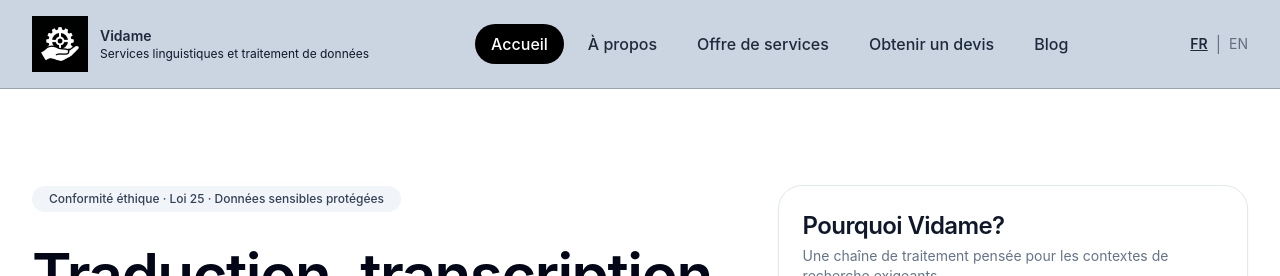
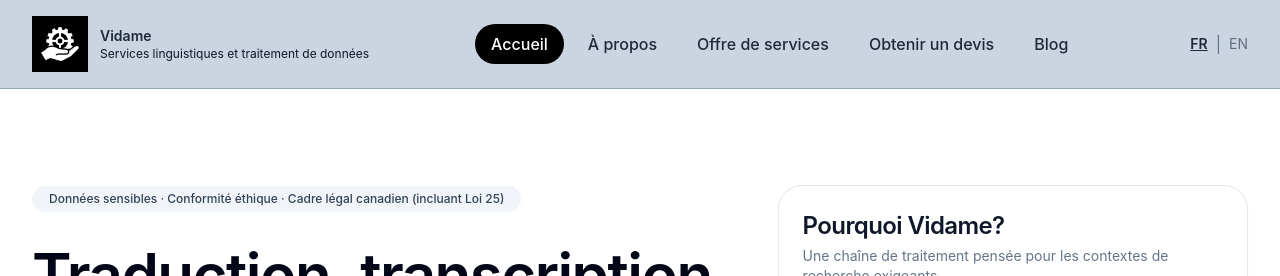
Before and after one commit to momopro21/vidame-recherche, a React (Vite) app: page / in a window 1280 px wide. Shown: the top 276 px of the page. Built offline with nearby package versions, Linux system fonts and the light colour scheme; the HTML template or start-up script is replaced by a standard one.

Commit message:
Update App.tsx

```diff
--- a/src/App.tsx
+++ b/src/App.tsx
@@ -343,7 +343,7 @@ function Shell({
           {/* ===== VIDAME_REPERE_HERO_ACCUEIL ===== */}
           <section className="mx-auto grid max-w-7xl gap-10 px-4 py-16 md:grid-cols-[1.2fr_0.8fr] md:px-8 md:py-24">
             <div className="space-y-8">
-              <Badge className="rounded-full bg-slate-100 px-4 py-1 text-slate-700 hover:bg-slate-100">Conformité éthique · Loi 25 · Données sensibles protégées</Badge>
+              <Badge className="rounded-full bg-slate-100 px-4 py-1 text-slate-700 hover:bg-slate-100">Données sensibles · Conformité éthique · Cadre légal canadien (incluant Loi 25)</Badge>
               <div className="space-y-5">
                 {/* ===== VIDAME_REPERE_TITRE_PRINCIPAL_ACCUEIL ===== */}
                 <h1 className="max-w-4xl text-4xl font-semibold tracking-tight text-slate-950 md:text-6xl md:leading-[1.05]">
```
